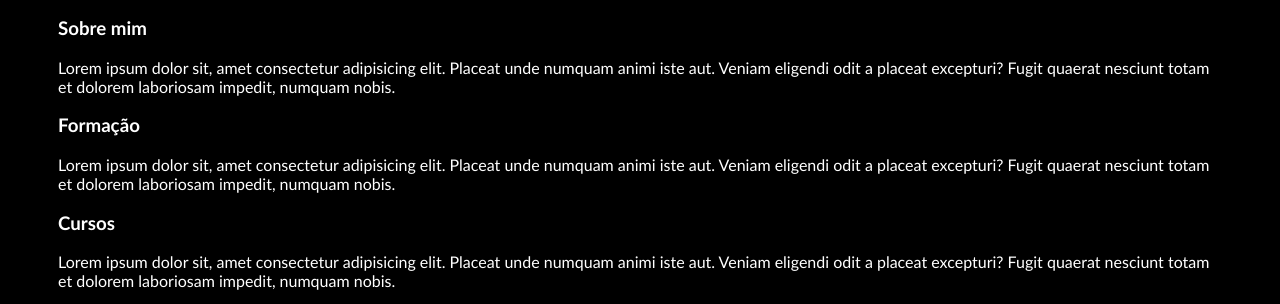
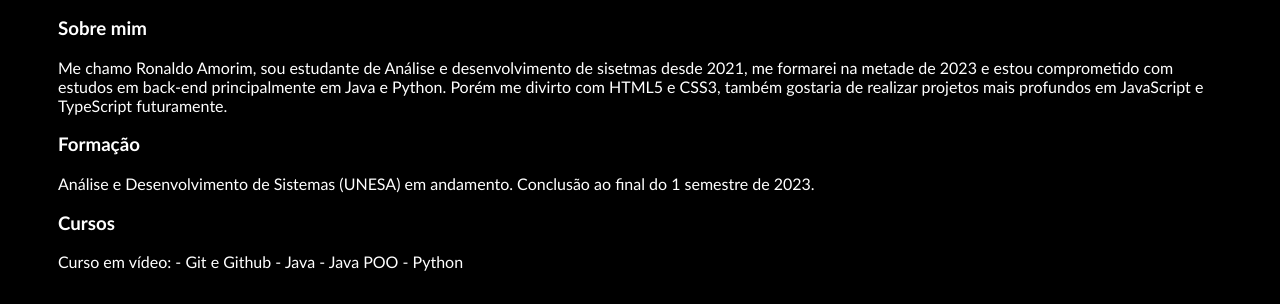
Before and after one commit to Ronaldop19/meu-primeiro-site, a plain HTML site: page Projeto site/site-portfolio/index.html in a window 1280 px wide. Shown: the part 360-664 px from the top of the page. Drawn offline with Linux system fonts and the light colour scheme.

Commit message:
update
Adicionei conteúdo sobre mim nesse commit

```diff
--- a/Projeto site/site-portfolio/index.html
+++ b/Projeto site/site-portfolio/index.html
@@ -33,32 +33,26 @@
             <section>
                 <h3>Sobre mim</h3>
                 <p>
-                    Lorem ipsum dolor sit, amet consectetur adipisicing elit.
-                    Placeat unde numquam animi iste aut.
-                    Veniam eligendi odit a placeat excepturi?
-                    Fugit quaerat nesciunt totam et dolorem laboriosam impedit, numquam nobis.
+                    Me chamo Ronaldo Amorim, sou estudante de Análise e desenvolvimento de sisetmas desde 2021, me formarei na metade de 2023 e estou comprometido com estudos em back-end principalmente em Java e Python. Porém me divirto com HTML5 e CSS3, também gostaria de realizar projetos mais profundos em JavaScript e TypeScript futuramente.
 
                 </p>
             </section>
             <section>
                 <h3>Formação</h3>
                 <p>
-                    Lorem ipsum dolor sit, amet consectetur adipisicing elit.
-                    Placeat unde numquam animi iste aut.
-                    Veniam eligendi odit a placeat excepturi?
-                    Fugit quaerat nesciunt totam et dolorem laboriosam impedit, numquam nobis.
+                    Análise e Desenvolvimento de Sistemas (UNESA) em andamento. Conclusão ao final do 1 semestre de 2023.
 
                 </p>
             </section>
             <section>
                 <h3>Cursos</h3>
                 <p>
-                    Lorem ipsum dolor sit, amet consectetur adipisicing elit.
-                    Placeat unde numquam animi iste aut.
-                    Veniam eligendi odit a placeat excepturi?
-                    Fugit quaerat nesciunt totam et dolorem laboriosam impedit, numquam nobis.
-
-                </p>
+                    Curso em vídeo:
+                   - Git e Github
+                   - Java
+                   - Java POO
+                   - Python
+                    </p>
             </section>
         </main>
 
```
